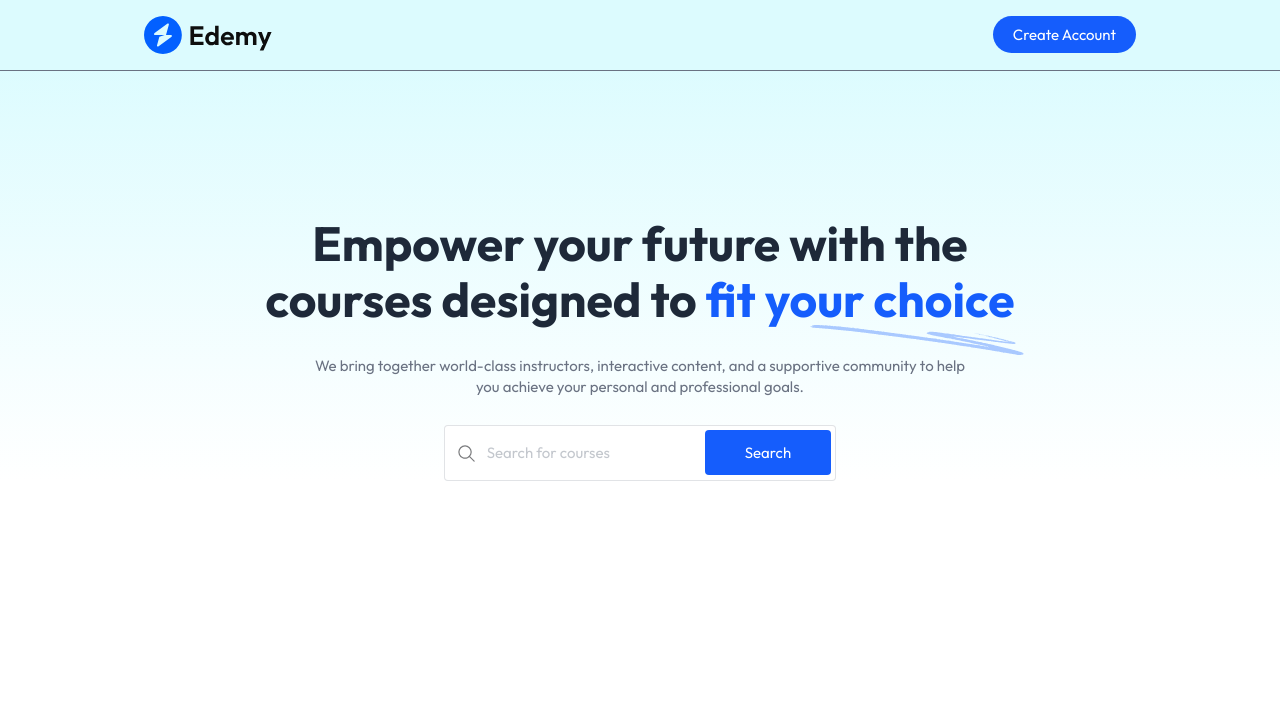
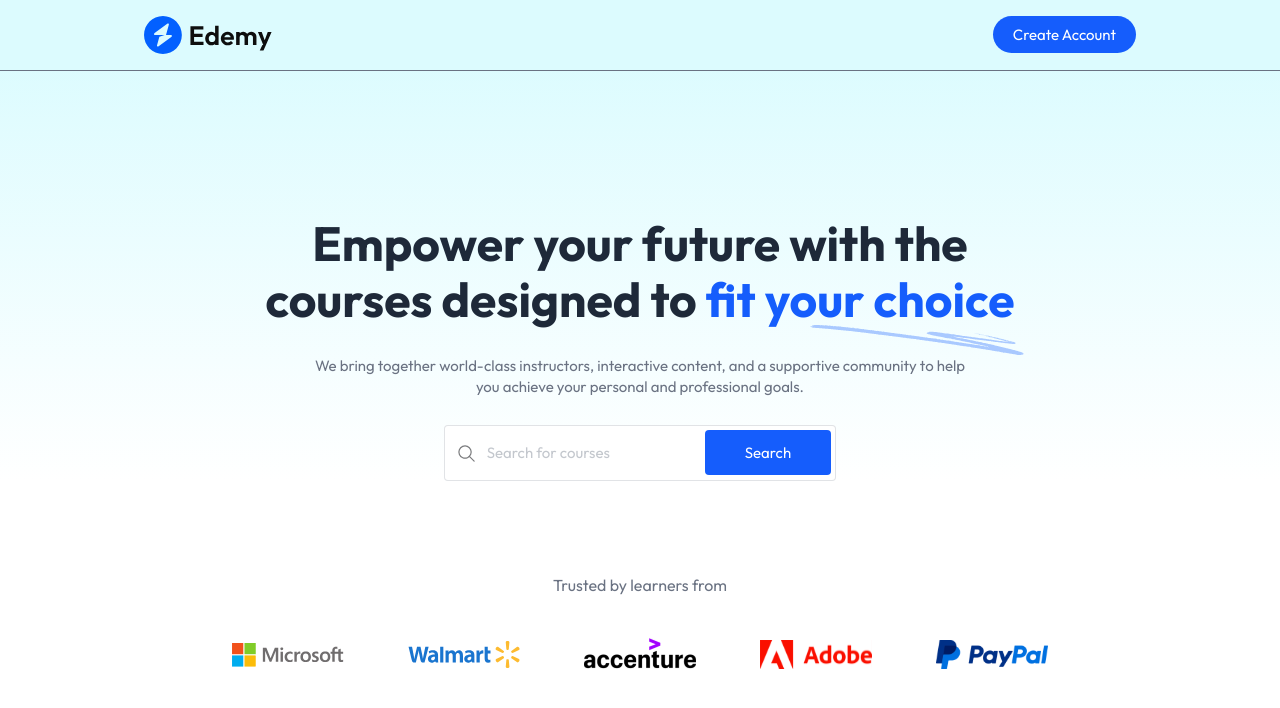
Before and after one commit to Shivamch0/Learning-Management-System, a React (Vite) app in the folder Frontend/: page / in a window 1280 px wide. Shown: the top 708 px of the page. Built offline with nearby package versions, Linux system fonts and the light colour scheme; no server answers.

Commit message:
Add Companies component to Home page to showcase trusted brands

```diff
--- a/Frontend/src/components/student/Companies.jsx
+++ b/Frontend/src/components/student/Companies.jsx
@@ -1,8 +1,18 @@
 import React from 'react'
+import { assets } from '../../assets/assets'
 
 const Companies = () => {
   return (
-    <div>Companies</div>
+    <div className='pt-16'>
+      <p className='text-base text-gray-500'>Trusted by learners from</p>
+      <div className='flex flex-wrap items-center justify-center gap-6 md:gap-16 md:mt-10 mt-5'>
+        <img src={assets.microsoft_logo} alt="Microsoft" className='w-20 md:w-28' />
+        <img src={assets.walmart_logo} alt="Walmart" className='w-20 md:w-28' />
+        <img src={assets.accenture_logo} alt="Accenture" className='w-20 md:w-28' />
+        <img src={assets.adobe_logo} alt="Adobe" className='w-20 md:w-28' />
+        <img src={assets.paypal_logo} alt="Paypal" className='w-20 md:w-28' />
+      </div>
+    </div>
   )
 }
 
--- a/Frontend/src/pages/student/Home.jsx
+++ b/Frontend/src/pages/student/Home.jsx
@@ -1,9 +1,11 @@
+import Companies from '../../components/student/Companies'
 import Hero from '../../components/student/Hero'
 
 const Home = () => {
   return (
     <div className='flex flex-col items-center space-y-7 text-center'>
       <Hero />
+      <Companies />
     </div>
   )
 }
```
